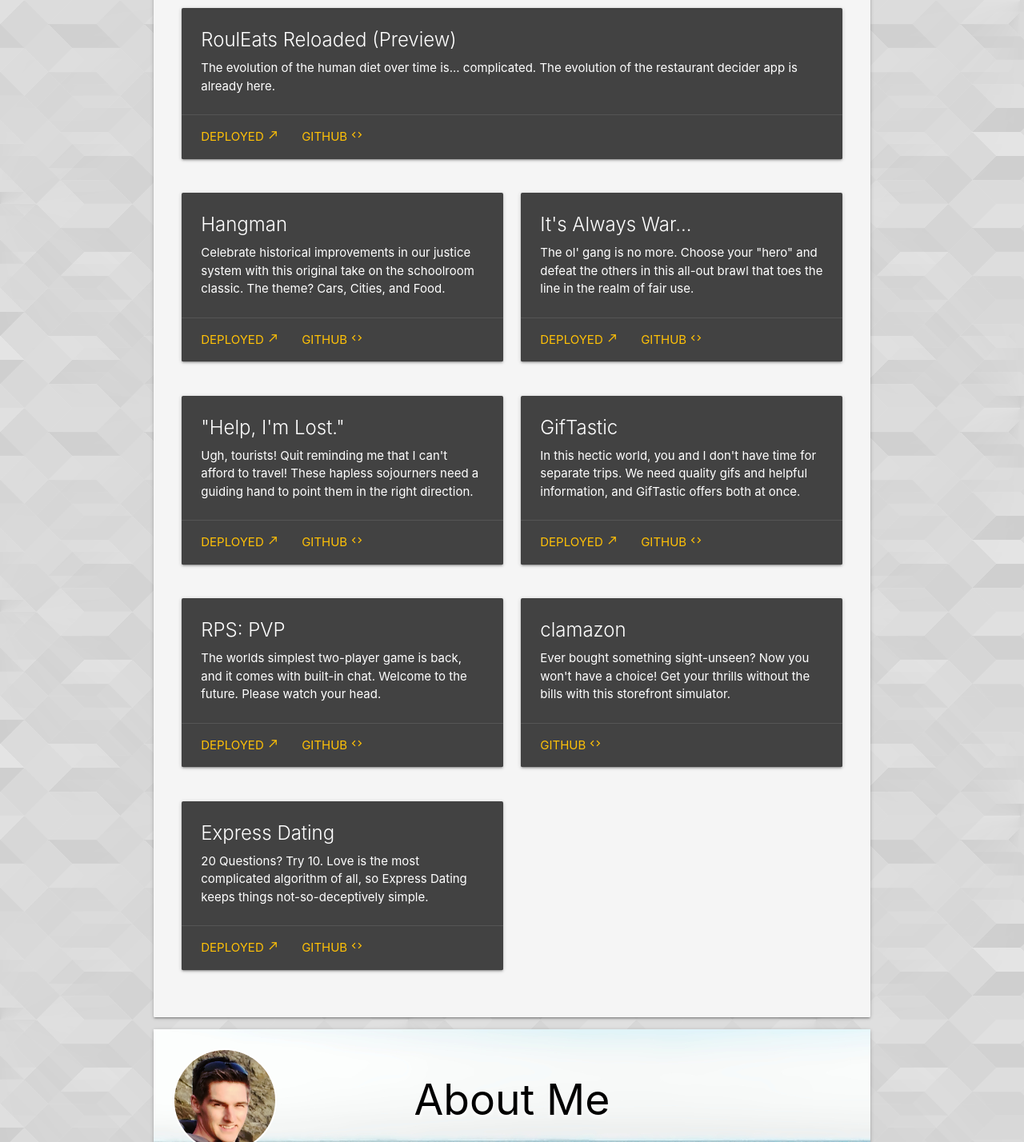
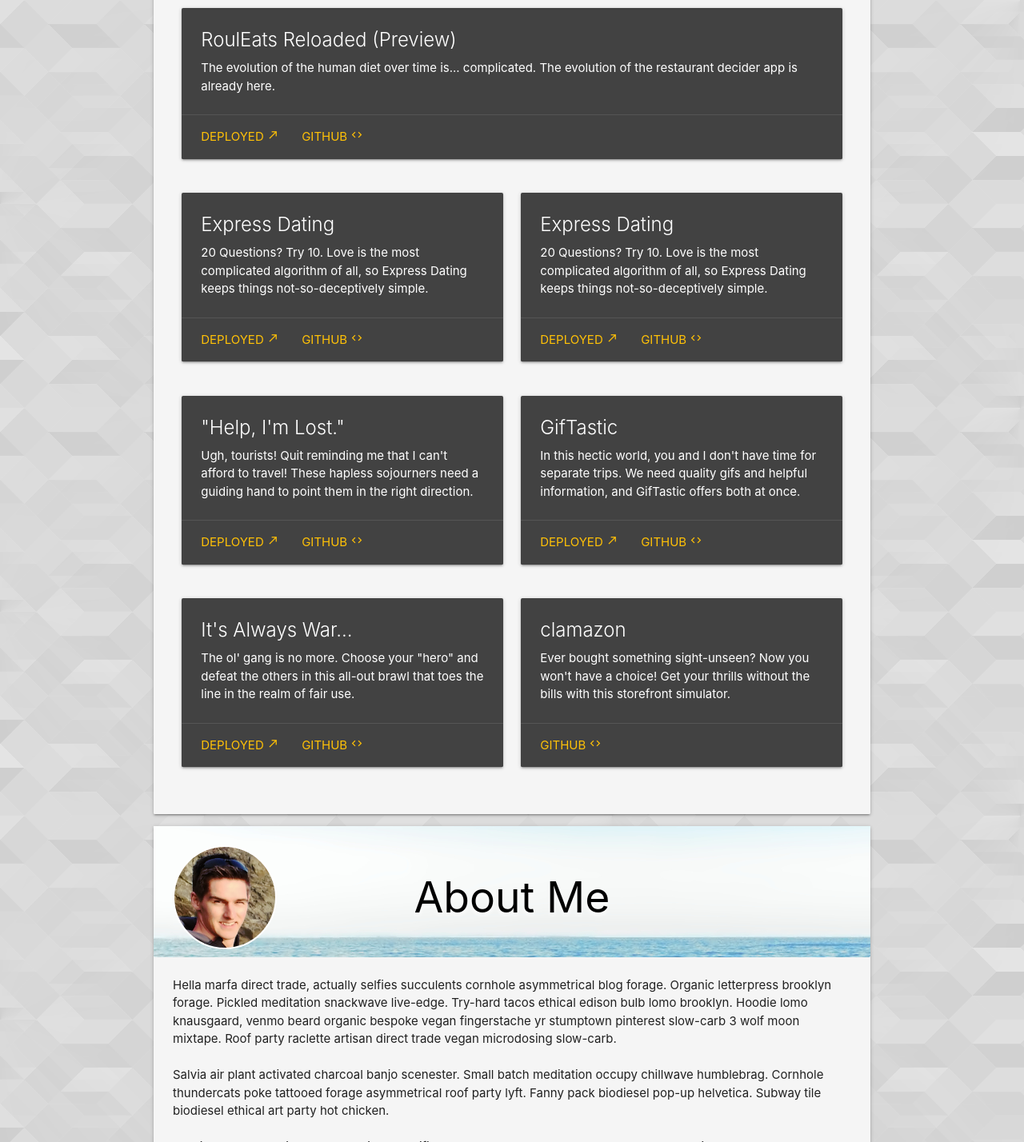
Before and after one commit to kkoeckritz/portfolio_v2, a plain HTML site: page index.html in a window 1280 px wide. Shown: the part 510-1938 px from the top of the page at 80% size. Drawn offline with Linux system fonts and the light colour scheme.

Commit message:
reorganized projects

```diff
--- a/index.html
+++ b/index.html
@@ -107,30 +107,28 @@
 					<div class="col s12 m6">
 						<div class="card grey darken-3 hoverable">
 							<div class="card-content white-text">
-								<span class="card-title">Hangman</span>
-								<p>
-									Celebrate historical improvements in our justice system with this original take on the schoolroom classic.
-									The theme? Cars, Cities, and Food.
+								<span class="card-title">Express Dating</span>
+								<p>20 Questions? Try 10. Love is the most complicated algorithm of all, so Express Dating keeps things
+									not-so-deceptively simple.
 								</p>
 							</div>
 							<div class="card-action">
-								<a href="https://kkoeckritz.github.io/Word-Guess-Game/" target="_blank" class="amber-text darken-2">Deployed <i class="material-icons tiny">call_made</i></a>
-								<a href="https://github.com/kkoeckritz/Word-Guess-Game/" target="_blank" class="amber-text darken-2">GitHub <i class="material-icons tiny">code</i></a>
+								<a href="https://express-dating.herokuapp.com/" target="_blank" class="amber-text darken-2">Deployed <i class="material-icons tiny">call_made</i></a>
+								<a href="https://github.com/kkoeckritz/RPS-Multiplayer/" target="_blank" class="amber-text darken-2">GitHub <i class="material-icons tiny">code</i></a>
 							</div>
 						</div>
 					</div>
 					<div class="col s12 m6">
 						<div class="card grey darken-3 hoverable">
 							<div class="card-content white-text">
-								<span class="card-title">It's Always War...</span>
-								<p>
-									The ol' gang is no more. Choose your "hero" and defeat the others in this all-out brawl that
-									toes the line in the realm of fair use.
+								<span class="card-title">Express Dating</span>
+								<p>20 Questions? Try 10. Love is the most complicated algorithm of all, so Express Dating keeps things
+									not-so-deceptively simple.
 								</p>
 							</div>
 							<div class="card-action">
-								<a href="https://kkoeckritz.github.io/unit-4-game/" target="_blank" class="amber-text darken-2">Deployed <i class="material-icons tiny">call_made</i></a>
-								<a href="https://github.com/kkoeckritz/unit-4-game/" target="_blank" class="amber-text darken-2">GitHub <i class="material-icons tiny">code</i></a>
+								<a href="https://express-dating.herokuapp.com/" target="_blank" class="amber-text darken-2">Deployed <i class="material-icons tiny">call_made</i></a>
+								<a href="https://github.com/kkoeckritz/RPS-Multiplayer/" target="_blank" class="amber-text darken-2">GitHub <i class="material-icons tiny">code</i></a>
 							</div>
 						</div>
 					</div>
@@ -173,15 +171,15 @@
 					<div class="col s12 m6">
 						<div class="card grey darken-3 hoverable">
 							<div class="card-content white-text">
-								<span class="card-title">RPS: PVP</span>
+								<span class="card-title">It's Always War...</span>
 								<p>
-									The worlds simplest two-player game is back, and it comes with built-in chat. Welcome to the future.
-									Please watch your head.
+									The ol' gang is no more. Choose your "hero" and defeat the others in this all-out brawl that
+									toes the line in the realm of fair use.
 								</p>
 							</div>
 							<div class="card-action">
-								<a href="https://kkoeckritz.github.io/RPS-Multiplayer/" target="_blank" class="amber-text darken-2">Deployed <i class="material-icons tiny">call_made</i></a>
-								<a href="https://github.com/kkoeckritz/RPS-Multiplayer/" target="_blank" class="amber-text darken-2">GitHub <i class="material-icons tiny">code</i></a>
+								<a href="https://kkoeckritz.github.io/unit-4-game/" target="_blank" class="amber-text darken-2">Deployed <i class="material-icons tiny">call_made</i></a>
+								<a href="https://github.com/kkoeckritz/unit-4-game/" target="_blank" class="amber-text darken-2">GitHub <i class="material-icons tiny">code</i></a>
 							</div>
 						</div>
 					</div>
@@ -196,22 +194,6 @@
 							</div>
 							<div class="card-action">
 								<a href="https://github.com/kkoeckritz/clamazon/" target="_blank" class="amber-text darken-2">GitHub <i class="material-icons tiny">code</i></a>
-							</div>
-						</div>
-					</div>
-				</div>
-				<div class="row">
-					<div class="col s12 m6">
-						<div class="card grey darken-3 hoverable">
-							<div class="card-content white-text">
-								<span class="card-title">Express Dating</span>
-								<p>20 Questions? Try 10. Love is the most complicated algorithm of all, so Express Dating keeps things
-									not-so-deceptively simple.
-								</p>
-							</div>
-							<div class="card-action">
-								<a href="https://express-dating.herokuapp.com/" target="_blank" class="amber-text darken-2">Deployed <i class="material-icons tiny">call_made</i></a>
-								<a href="https://github.com/kkoeckritz/RPS-Multiplayer/" target="_blank" class="amber-text darken-2">GitHub <i class="material-icons tiny">code</i></a>
 							</div>
 						</div>
 					</div>
```
Also changed, not shown: assets/js/main.js (line endings or trailing spaces).
